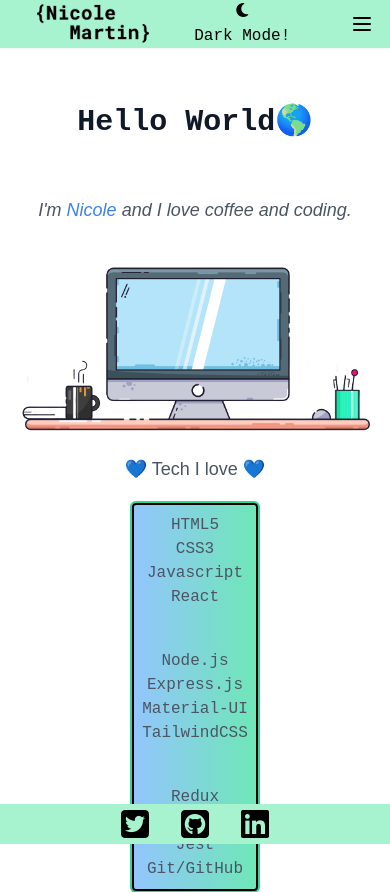
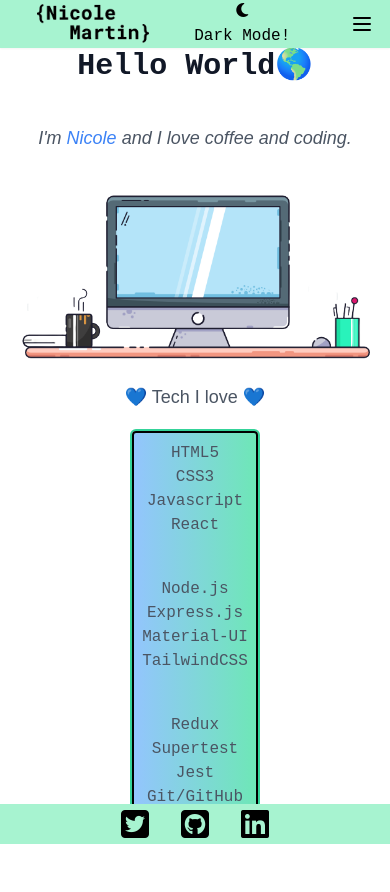
Before and after one commit to nicole-m-martin/portfolio, a React (Create React App) app: page / in a window 390 px wide. Built offline with nearby package versions, Linux system fonts and the light colour scheme.

Commit message:
update dark mode colors

```diff
--- a/src/containers/home.js
+++ b/src/containers/home.js
@@ -7,11 +7,11 @@
     <>
       <div className="bg-white dark:bg-gray-600 h-screen">
         <div className="bg-white dark:bg-gray-600 grid place-items-center">
-          <h1 className="lg:text-9xl md:text-7xl sm:text-5xl text-3xl text-gray-900 dark:text-white font-Pt font-extrabold m-14">
+          <h1 className="lg:text-9xl md:text-7xl sm:text-5xl text-3xl text-gray-900 dark:text-white font-Pt font-extrabold lg:m-14 md:m-10 sm:m-2">
             Hello World🌎
           </h1>
 
-          <p className="text-lg font-Poppins italic text-gray-600 dark:text-gray-300">
+          <p className="text-lg font-Poppins italic text-gray-600 dark:text-gray-300 mt-10 sm:mt-2">
             I'm{' '}
             <span className="text-blue-500 dark:text-green-400 text-lg">
               Nicole
```
